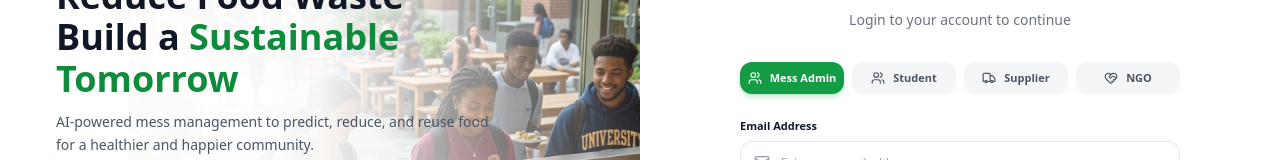
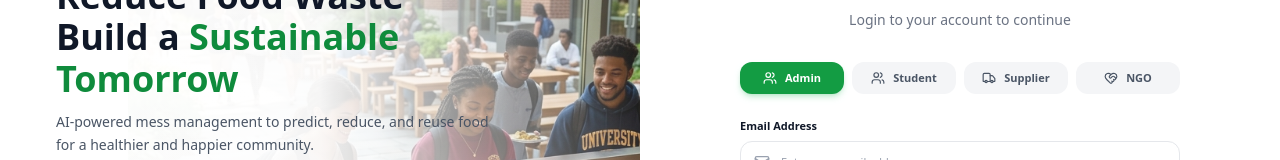
Before and after one commit to saritasuthar276-oss/West-Care-, a Next.js app: page /login in a window 1280 px wide. Shown: the part 190-350 px from the top of the page. Built offline with nearby package versions, Linux system fonts and the light colour scheme.

Commit message:
Simplify Admin tab text to prevent line wrapping

```diff
--- a/src/app/login/page.tsx
+++ b/src/app/login/page.tsx
@@ -195,7 +195,7 @@ export default function LoginPage() {
                   role === "admin" ? "bg-[#139c43] text-white shadow-md shadow-green-600/20" : "bg-[#f4f5f7] text-gray-600 hover:bg-gray-200"
                 }`}
               >
-                <Users className="w-3.5 h-3.5" /> <span className="hidden sm:inline">Mess Admin</span><span className="sm:hidden">Admin</span>
+                <Users className="w-3.5 h-3.5" /> <span>Admin</span>
               </button>
               <button
                 type="button"
```
